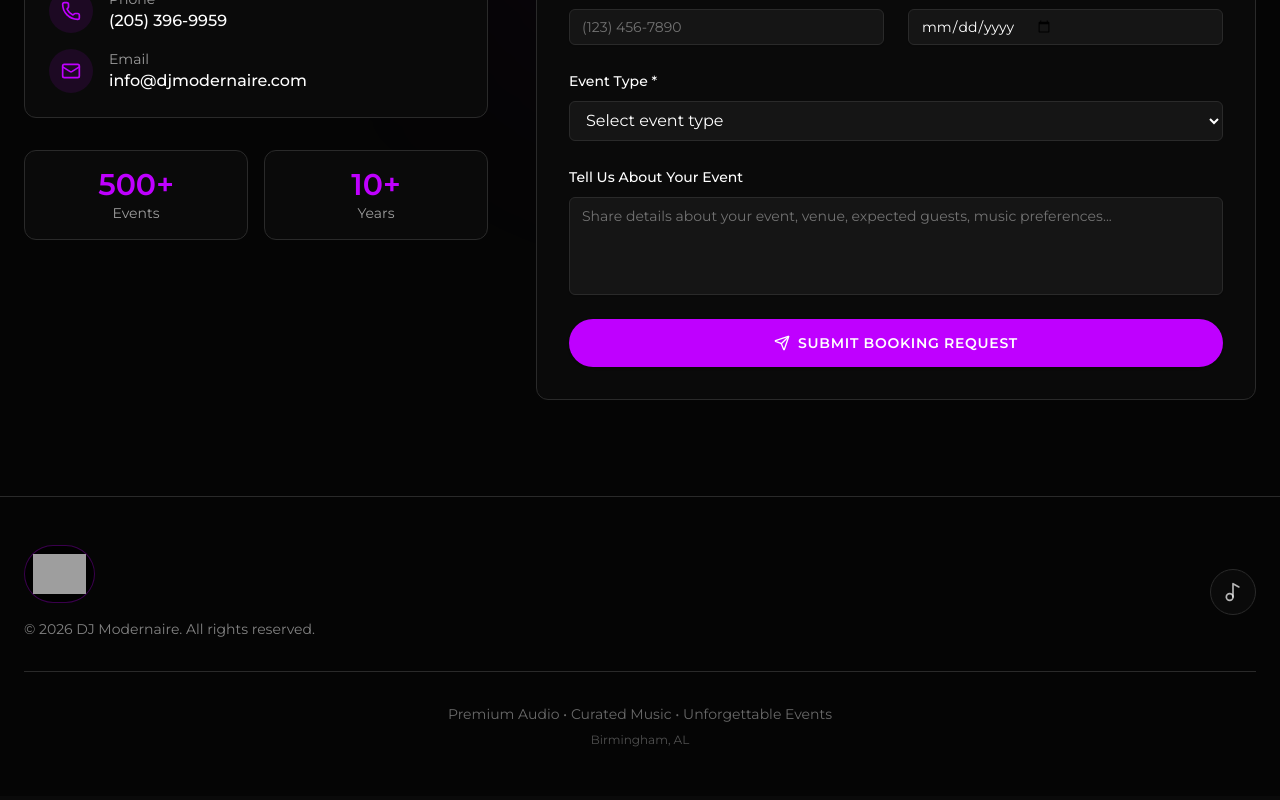
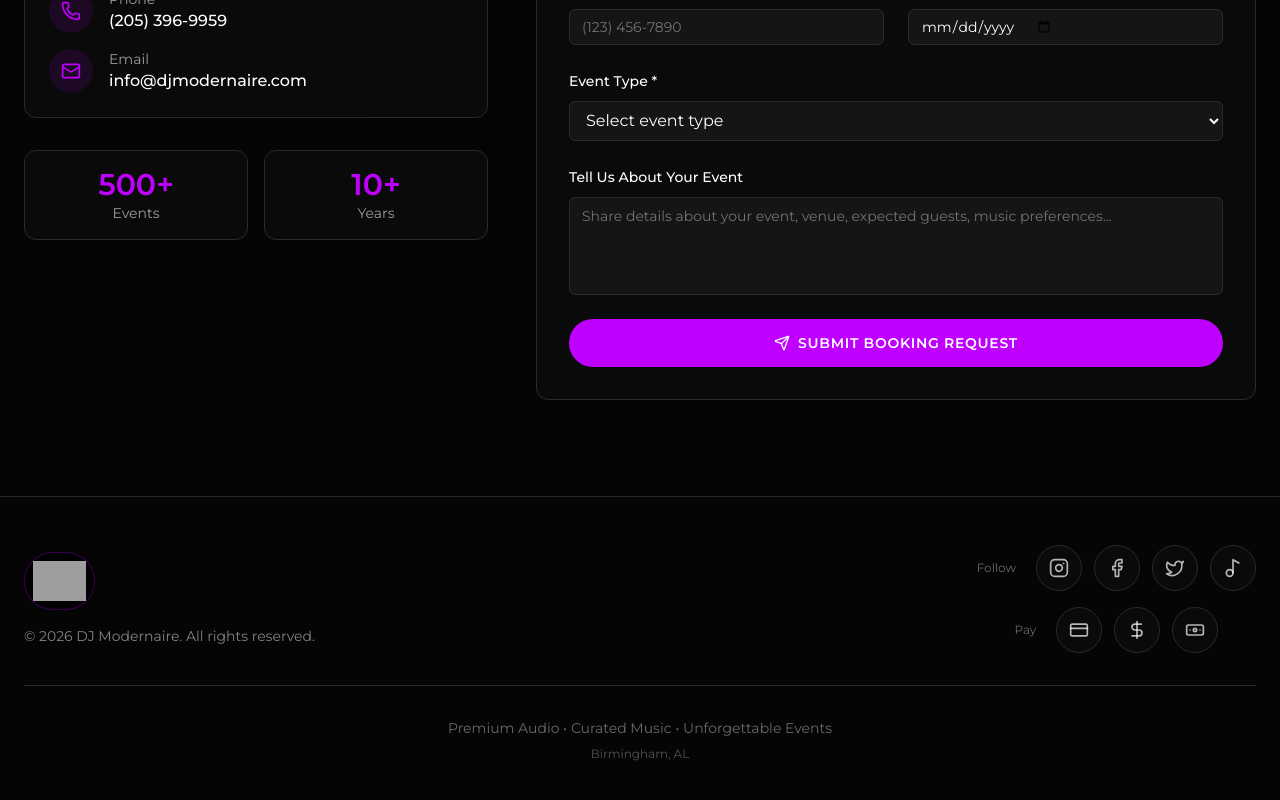
Before and after one commit to nicoletheartist1/dj-modernaire-website-, a React (Create React App) app: page / in a window 1280 px wide. Shown: the part 2959-3759 px from the top of the page. Built offline with nearby package versions, Linux system fonts and the light colour scheme; grey boxes are pictures that could not be loaded.

Commit message:
Add all social media and payment links to footer

```diff
--- a/src/components/Footer.jsx
+++ b/src/components/Footer.jsx
@@ -1,10 +1,19 @@
 import React from 'react';
 import { motion } from 'framer-motion';
-import { Music2 } from 'lucide-react';
+import { Instagram, Facebook, Twitter, Music2, DollarSign, CreditCard, Banknote } from 'lucide-react';
 import { siteConfig } from '../data/mock';
 
 const socialLinks = [
+  { name: 'Instagram', icon: Instagram, href: 'https://www.instagram.com/djmodernaire' },
+  { name: 'Facebook', icon: Facebook, href: 'https://www.facebook.com/share/17d7LJpJ5e/' },
+  { name: 'Twitter', icon: Twitter, href: 'https://x.com/djones205' },
   { name: 'SoundCloud', icon: Music2, href: 'https://soundcloud.com/denard-jones' },
+];
+
+const paymentLinks = [
+  { name: 'PayPal', icon: CreditCard, href: 'https://www.paypal.com/paypalme/DenardJones' },
+  { name: 'Venmo', icon: DollarSign, href: 'https://account.venmo.com/u/DJ_MODERNAIRE' },
+  { name: 'Cash App', icon: Banknote, href: 'https://cash.app/$DJones205' },
 ];
 
 const Footer = () => {
@@ -26,8 +35,11 @@ const Footer = () => {
             </p>
           </div>
 
-          {/* Social Links */}
-          <div className="flex items-center gap-4">
+          {/* Social & Payment Links */}
+          <div className="flex flex-col items-center gap-4">
+            {/* Social Media */}
+            <div className="flex items-center gap-3">
+              <span className="text-xs text-white/40 mr-2">Follow</span>
               {socialLinks.map((social) => {
                 const IconComponent = social.icon;
                 return (
@@ -40,11 +52,36 @@ const Footer = () => {
                     whileTap={{ scale: 0.95 }}
                     className="p-3 rounded-full bg-[#0a0a0a] border border-[#2a2a2a] hover:border-[#BF00FF]/50 transition-colors"
                     aria-label={social.name}
+                    title={social.name}
                   >
                     <IconComponent className="w-5 h-5 text-white/70 hover:text-[#BF00FF] transition-colors" />
                   </motion.a>
                 );
               })}
+            </div>
+
+            {/* Payment Options */}
+            <div className="flex items-center gap-3">
+              <span className="text-xs text-white/40 mr-2">Pay</span>
+              {paymentLinks.map((payment) => {
+                const IconComponent = payment.icon;
+                return (
+                  <motion.a
+                    key={payment.name}
+                    href={payment.href}
+                    target="_blank"
+                    rel="noopener noreferrer"
+                    whileHover={{ scale: 1.1, y: -2 }}
+                    whileTap={{ scale: 0.95 }}
+                    className="p-3 rounded-full bg-[#0a0a0a] border border-[#2a2a2a] hover:border-[#BF00FF]/50 transition-colors"
+                    aria-label={payment.name}
+                    title={payment.name}
+                  >
+                    <IconComponent className="w-5 h-5 text-white/70 hover:text-[#BF00FF] transition-colors" />
+                  </motion.a>
+                );
+              })}
+            </div>
           </div>
         </div>
 
```
Lines whose indentation alone changed are shown as unchanged.
